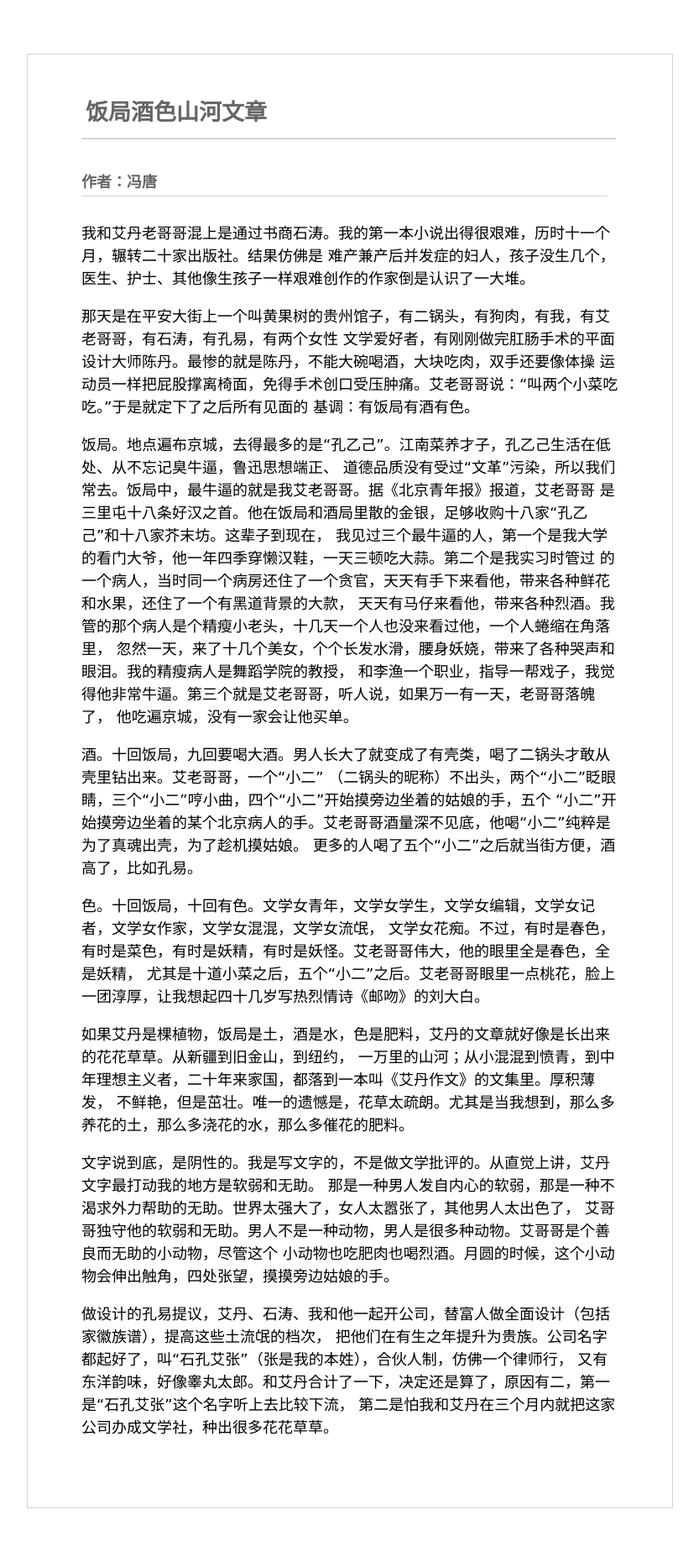
After one commit to hanx11/mysite, a Python web app: template templates/20160920.html in a window 1280 px wide. The commit adds this page. Shown: the whole page at 84% size, without its empty margins (224-1057 px from the left). Run offline with Jinja, Linux system fonts and the light colour scheme; the template is opened without the code that fills it, so the values that code supplies are empty.

Commit message:
add an article of FengTang

```diff
--- a/blog/urls.py
+++ b/blog/urls.py
@@ -8,4 +8,6 @@ app_name = 'blog'
 urlpatterns = [
     # fourteen-nobody
     url(r'^fourteen-nobody/$', views.FourteenNobodyView.as_view(), name="fourteen-nobody"),
+    # 饭局酒色山河文章
+    url(r'^20160920/$', views.ArticleView.as_view(), name="饭局酒色山河文章"),
 ]
--- a/blog/views.py
+++ b/blog/views.py
@@ -7,3 +7,9 @@ class FourteenNobodyView(View):
 
     def get(self, request):
         return render(request, 'fourteen-nobody.html')
+
+
+class ArticleView(View):
+
+    def get(self, request):
+        return render(request, '20160920.html')
--- /dev/null
+++ b/templates/20160920.html
@@ -0,0 +1,62 @@
+<!DOCTYPE html>
+<html>
+	<head>
+		<meta charset="utf-8">
+        <title>饭局酒色山河文章</title>
+        <link rel="shortcut icon" href="http://static.bootcss.com/www/assets/ico/favicon.png">
+        <link rel="stylesheet" type="text/css" href="http://www.liber.tech/static/css/main.css">
+	</head>
+	<body>
+		<h2>饭局酒色山河文章</h2>
+		<h4>作者：冯唐</h4>
+		<p>
+		我和艾丹老哥哥混上是通过书商石涛。我的第一本小说出得很艰难，历时十一个月，辗转二十家出版社。结果仿佛是
+		难产兼产后并发症的妇人，孩子没生几个，医生、护士、其他像生孩子一样艰难创作的作家倒是认识了一大堆。
+		</p>
+		<p>
+		那天是在平安大街上一个叫黄果树的贵州馆子，有二锅头，有狗肉，有我，有艾老哥哥，有石涛，有孔易，有两个女性
+		文学爱好者，有刚刚做完肛肠手术的平面设计大师陈丹。最惨的就是陈丹，不能大碗喝酒，大块吃肉，双手还要像体操
+		运动员一样把屁股撑离椅面，免得手术创口受压肿痛。艾老哥哥说：“叫两个小菜吃吃。”于是就定下了之后所有见面的
+		基调：有饭局有酒有色。
+		</p>
+		<p>
+		饭局。地点遍布京城，去得最多的是“孔乙己”。江南菜养才子，孔乙己生活在低处、从不忘记臭牛逼，鲁迅思想端正、
+		道德品质没有受过“文革”污染，所以我们常去。饭局中，最牛逼的就是我艾老哥哥。据《北京青年报》报道，艾老哥哥
+		是三里屯十八条好汉之首。他在饭局和酒局里散的金银，足够收购十八家“孔乙己”和十八家芥末坊。这辈子到现在，
+		我见过三个最牛逼的人，第一个是我大学的看门大爷，他一年四季穿懒汉鞋，一天三顿吃大蒜。第二个是我实习时管过
+		的一个病人，当时同一个病房还住了一个贪官，天天有手下来看他，带来各种鲜花和水果，还住了一个有黑道背景的大款，
+		天天有马仔来看他，带来各种烈酒。我管的那个病人是个精瘦小老头，十几天一个人也没来看过他，一个人蜷缩在角落里，
+		忽然一天，来了十几个美女，个个长发水滑，腰身妖娆，带来了各种哭声和眼泪。我的精瘦病人是舞蹈学院的教授，
+		和李渔一个职业，指导一帮戏子，我觉得他非常牛逼。第三个就是艾老哥哥，听人说，如果万一有一天，老哥哥落魄了，
+		他吃遍京城，没有一家会让他买单。
+		</p>
+		<p>
+		酒。十回饭局，九回要喝大酒。男人长大了就变成了有壳类，喝了二锅头才敢从壳里钻出来。艾老哥哥，一个“小二”
+		（二锅头的昵称）不出头，两个“小二”眨眼睛，三个“小二”哼小曲，四个“小二”开始摸旁边坐着的姑娘的手，五个
+		“小二”开始摸旁边坐着的某个北京病人的手。艾老哥哥酒量深不见底，他喝“小二”纯粹是为了真魂出壳，为了趁机摸姑娘。
+		更多的人喝了五个“小二”之后就当街方便，酒高了，比如孔易。
+		</p>
+		<p>
+		色。十回饭局，十回有色。文学女青年，文学女学生，文学女编辑，文学女记者，文学女作家，文学女混混，文学女流氓，
+		文学女花痴。不过，有时是春色，有时是菜色，有时是妖精，有时是妖怪。艾老哥哥伟大，他的眼里全是春色，全是妖精，
+		尤其是十道小菜之后，五个“小二”之后。艾老哥哥眼里一点桃花，脸上一团淳厚，让我想起四十几岁写热烈情诗《邮吻》的刘大白。
+		</p>
+		<p>
+		如果艾丹是棵植物，饭局是土，酒是水，色是肥料，艾丹的文章就好像是长出来的花花草草。从新疆到旧金山，到纽约，
+		一万里的山河；从小混混到愤青，到中年理想主义者，二十年来家国，都落到一本叫《艾丹作文》的文集里。厚积薄发，
+		不鲜艳，但是茁壮。唯一的遗憾是，花草太疏朗。尤其是当我想到，那么多养花的土，那么多浇花的水，那么多催花的肥料。
+		</p>
+		<p>
+		文字说到底，是阴性的。我是写文字的，不是做文学批评的。从直觉上讲，艾丹文字最打动我的地方是软弱和无助。
+		那是一种男人发自内心的软弱，那是一种不渴求外力帮助的无助。世界太强大了，女人太嚣张了，其他男人太出色了，
+		艾哥哥独守他的软弱和无助。男人不是一种动物，男人是很多种动物。艾哥哥是个善良而无助的小动物，尽管这个
+		小动物也吃肥肉也喝烈酒。月圆的时候，这个小动物会伸出触角，四处张望，摸摸旁边姑娘的手。
+		</p>
+		<p>
+		做设计的孔易提议，艾丹、石涛、我和他一起开公司，替富人做全面设计（包括家徽族谱），提高这些土流氓的档次，
+		把他们在有生之年提升为贵族。公司名字都起好了，叫“石孔艾张”（张是我的本姓），合伙人制，仿佛一个律师行，
+		又有东洋韵味，好像睾丸太郎。和艾丹合计了一下，决定还是算了，原因有二，第一是“石孔艾张”这个名字听上去比较下流，
+		第二是怕我和艾丹在三个月内就把这家公司办成文学社，种出很多花花草草。
+		</p>
+	</body>
+</html>
--- a/templates/home.html
+++ b/templates/home.html
@@ -36,6 +36,9 @@
                 <li class="list-group-item title">
                     <a href="http://liber.tech/blog/fourteen-nobody/">十四个Nobody</a>
                 </li>
+                <li class="list-group-item title">
+                    <a href="http://liber.tech/blog/20160920/">饭局酒色山河文章</a>
+                </li>
             </ul>
         </div>
 
```
